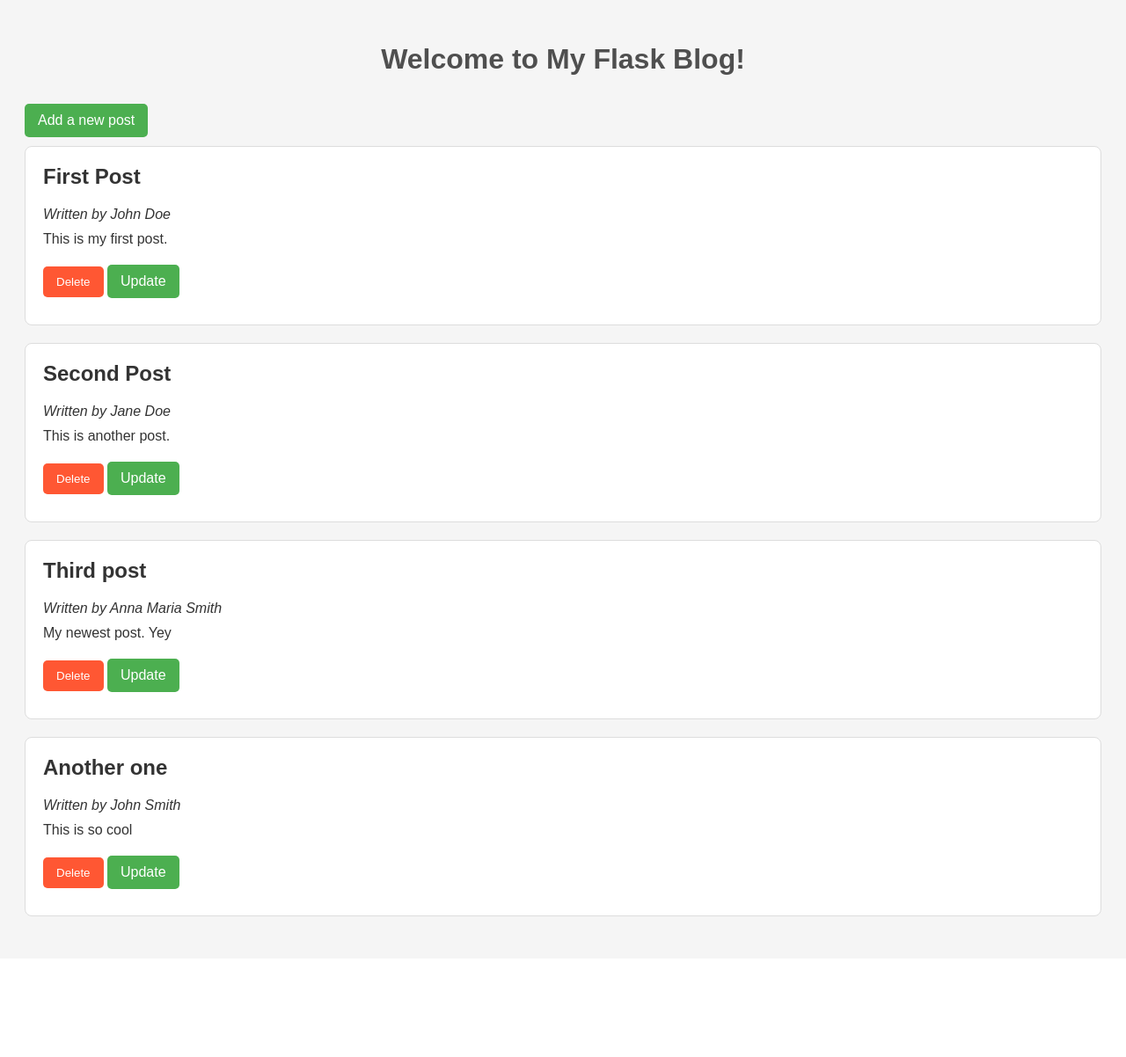
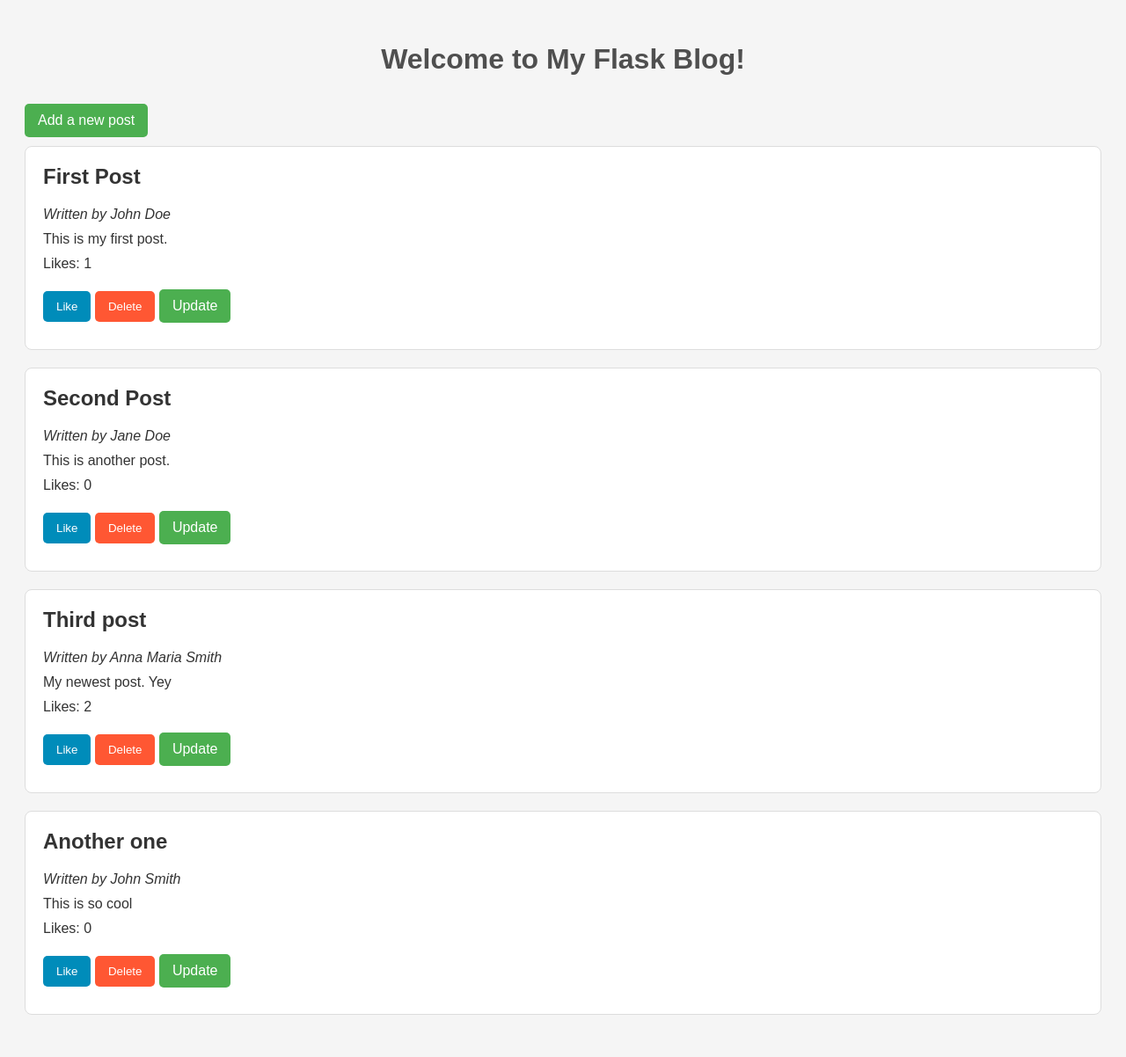
Before and after one commit to niedbalaproject/Masterblog, a Flask app: page / in a window 1280 px wide. Shown: the whole page at 88% size. Before the commit the page ends 1042 px from the top, so only its background shows below. Run offline with Flask 3, Linux system fonts and the light colour scheme.

Commit message:
Adding 'Like' feature to blog posts

```diff
--- a/app.py
+++ b/app.py
@@ -65,7 +65,8 @@ def add():
             'id': posts[-1]['id'] + 1 if posts else 1,  # Incremental ID based on the current number of posts
             'author': request.form['author'],
             'title': request.form['title'],
-            'content': request.form['content']
+            'content': request.form['content'],
+            'likes': 0
         }
         posts.append(new_post)
         save_posts(posts)
@@ -112,5 +113,21 @@ def update(post_id):
     return render_template('update.html', post=post)
 
 
+@app.route('/like/<int:post_id>', methods=['POST'])
+def like(post_id):
+    """
+    Handle liking a blog post.
+    :param post_id: int: The ID of the blog post to like.
+    :return: Redirects to the homepage after liking the post.
+    """
+    posts = load_posts()
+    for post in posts:
+        if post['id'] == post_id:
+            post['likes'] += 1
+            break
+    save_posts(posts)
+    return redirect('/')
+
+
 if __name__ == '__main__':
     app.run(debug=True)
--- a/static/style.css
+++ b/static/style.css
@@ -57,3 +57,16 @@ h1 {
 .delete-button:hover {
     background-color: #C70039; /* FIXED: Corrected typo in CSS class */
 }
+
+.like-button {
+    background-color: #008CBA;
+    color: white;
+    border: none;
+    padding: 10px 15px;
+    cursor: pointer;
+    border-radius: 5px;
+}
+
+.like-button:hover {
+    background-color: #007BB5;
+}
--- a/storage.json
+++ b/storage.json
@@ -3,24 +3,28 @@
         "id": 1,
         "author": "John Doe",
         "title": "First Post",
-        "content": "This is my first post."
+        "content": "This is my first post.",
+        "likes": 1
     },
     {
         "id": 2,
         "author": "Jane Doe",
         "title": "Second Post",
-        "content": "This is another post."
+        "content": "This is another post.",
+        "likes": 0
     },
     {
         "id": 3,
         "author": "Anna Maria Smith",
         "title": "Third post",
-        "content": "My newest post. Yey"
+        "content": "My newest post. Yey",
+        "likes": 2
     },
     {
         "id": 4,
         "author": "John Smith",
         "title": "Another one",
-        "content": "This is so cool "
+        "content": "This is so cool ",
+        "likes": 0
     }
 ]
--- a/templates/index.html
+++ b/templates/index.html
@@ -21,6 +21,12 @@
             <p><em>Written by {{ post['author'] }}</em></p>
             <p>{{ post['content'] }}</p>
 
+            <!-- Display like count and like button -->
+            <p>Likes: {{ post.likes }}</p>
+            <form action="{{ url_for('like', post_id=post.id) }}" method="POST" style="display:inline;">
+                <button type="submit" class="like-button">Like</button>
+            </form>
+
             <!-- Add a delete button -->
             <form action="{{ url_for('delete', post_id=post['id']) }}" method="POST" style="display:inline;">
                 <button type="submit" class="delete-button">Delete</button>
```
